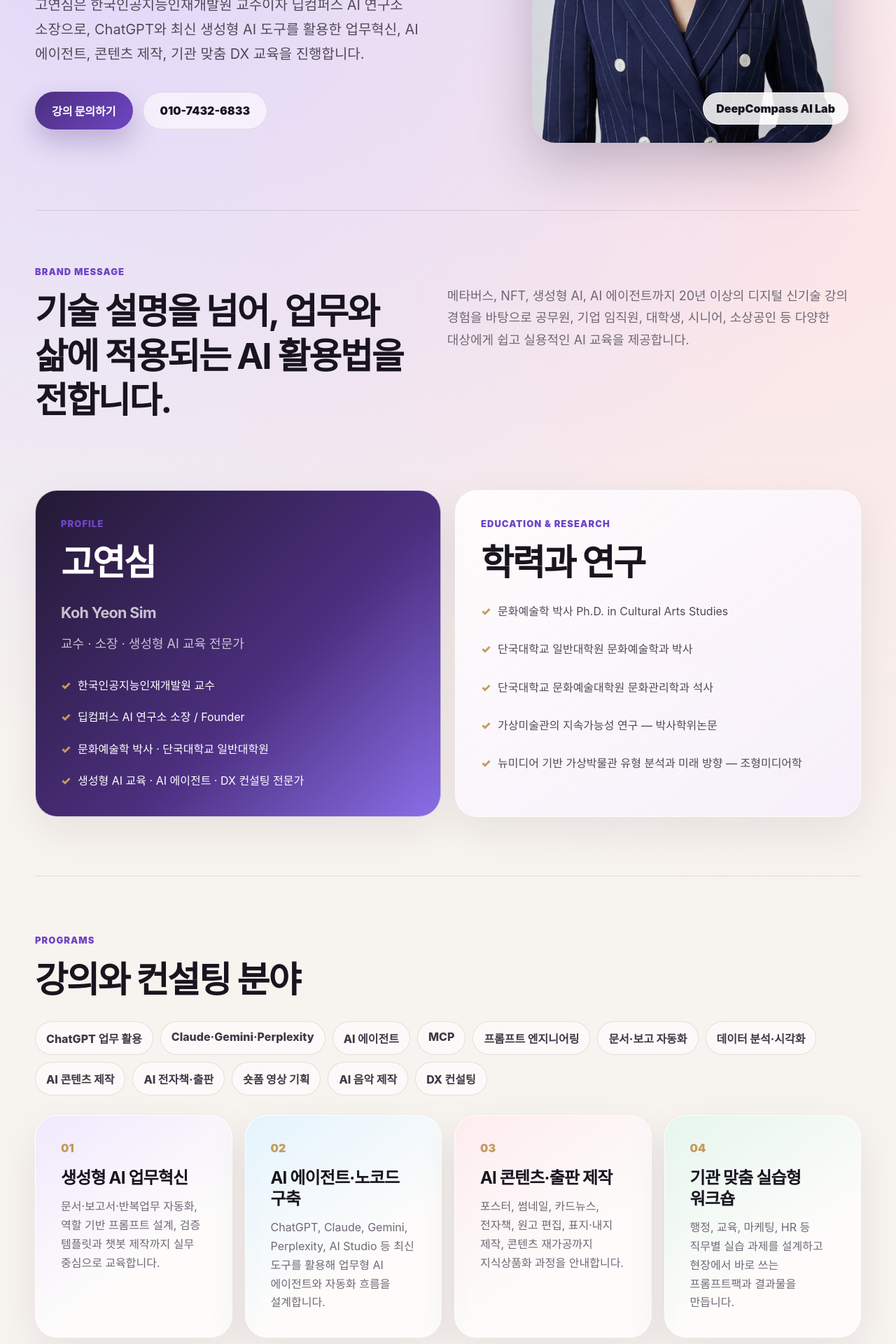
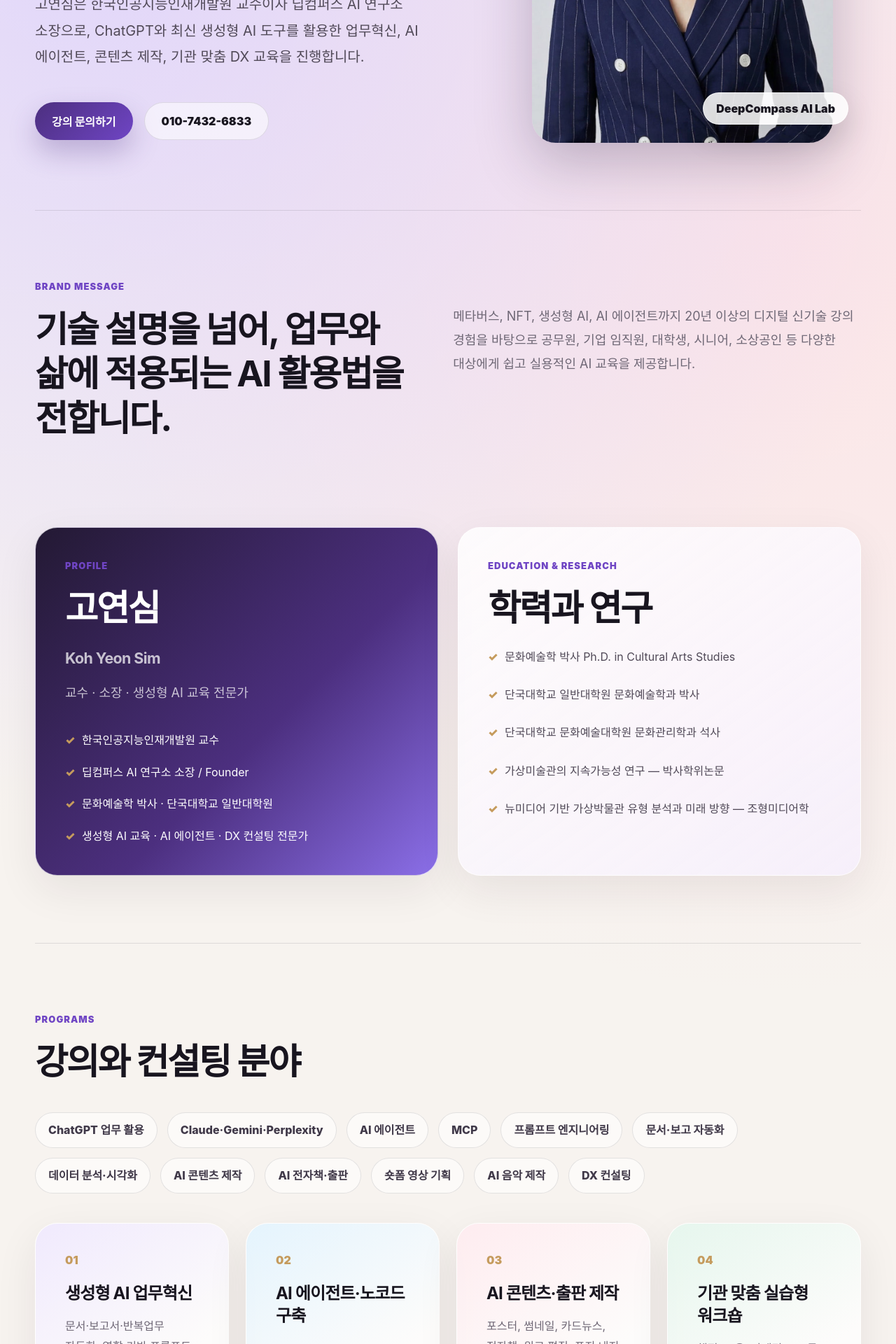
Before and after one commit to Shabley/goyeonsim-homepage, a React (Vite) app: page / in a window 1280 px wide. Shown: the part 460-2380 px from the top of the page at 70% size. Built offline with nearby package versions, Linux system fonts and the light colour scheme; a web font is replaced by a local one.

Commit message:
Unify spacious layout rhythm

```diff
--- a/src/styles.css
+++ b/src/styles.css
@@ -9,6 +9,8 @@
   --gold: #c59b5d;
   --card: rgba(255, 255, 255, 0.72);
   --line: rgba(24, 21, 31, 0.11);
+  --section-y: 96px;
+  --card-pad: 42px;
   font-family: Pretendard, -apple-system, BlinkMacSystemFont, 'Segoe UI', sans-serif;
   color: var(--ink);
   background: var(--bg);
@@ -39,13 +41,13 @@ main { width: min(1180px, calc(100% - 40px)); margin: 0 auto; }
 .nav div { display: flex; gap: 24px; font-weight: 700; color: #4b4652; }
 
 .hero { min-height: 78vh; display: grid; grid-template-columns: 1.08fr 0.92fr; gap: 72px; align-items: center; padding: 54px 0 96px; }
-.eyebrow, .sectionLabel { color: var(--violet); font-weight: 900; letter-spacing: 0.08em; text-transform: uppercase; font-size: 13px; margin: 0 0 14px; }
+.eyebrow, .sectionLabel { color: var(--violet); font-weight: 900; letter-spacing: 0.08em; text-transform: uppercase; font-size: 13px; margin: 0 0 18px; }
 h1 { font-family: Pretendard, -apple-system, BlinkMacSystemFont, 'Segoe UI', sans-serif; font-size: clamp(42px, 5.6vw, 76px); line-height: 1.12; letter-spacing: -0.055em; margin: 0; max-width: 780px; }
 h2 { font-size: clamp(30px, 4vw, 52px); line-height: 1.18; letter-spacing: -0.045em; margin: 0; }
-h3 { font-size: 24px; letter-spacing: -0.035em; margin: 18px 0 12px; line-height: 1.25; }
-p { line-height: 1.75; }
-.lead { font-size: 20px; color: #514a58; max-width: 680px; margin: 28px 0 0; }
-.ctaRow { display: flex; gap: 14px; flex-wrap: wrap; margin-top: 36px; }
+h3 { font-size: 24px; letter-spacing: -0.035em; margin: 22px 0 16px; line-height: 1.34; }
+p { line-height: 1.86; }
+.lead { font-size: 20px; color: #514a58; max-width: 680px; margin: 36px 0 0; line-height: 1.86; }
+.ctaRow { display: flex; gap: 16px; flex-wrap: wrap; margin-top: 46px; }
 .button { display: inline-flex; align-items: center; justify-content: center; height: 54px; padding: 0 24px; border-radius: 999px; font-weight: 900; }
 .primary { background: linear-gradient(135deg, var(--purple), var(--violet)); color: white; box-shadow: 0 18px 38px rgba(76, 47, 127, .28); }
 .ghost { border: 1px solid var(--line); background: rgba(255,255,255,.56); }
@@ -55,14 +57,14 @@ p { line-height: 1.75; }
 .portraitCard img { position: relative; width: min(430px, 100%); border-radius: 34px; box-shadow: 0 28px 80px rgba(36, 25, 54, .25); object-fit: cover; }
 .badge { position: absolute; right: 18px; bottom: 26px; background: rgba(255,255,255,.86); border: 1px solid rgba(255,255,255,.7); border-radius: 999px; padding: 12px 18px; font-weight: 900; box-shadow: 0 18px 44px rgba(0,0,0,.13); }
 
-.intro, .contact { display: grid; grid-template-columns: .95fr 1.05fr; gap: 54px; align-items: start; padding: 76px 0; border-top: 1px solid var(--line); }
+.intro, .contact { display: grid; grid-template-columns: .95fr 1.05fr; gap: 70px; align-items: start; padding: var(--section-y) 0; border-top: 1px solid var(--line); }
 .intro h2 { line-height: 1.24; max-width: 620px; }
-.intro p:last-child, .contact p { font-size: 18px; color: var(--muted); margin: 30px 0 0; }
-.grid.two { display: grid; grid-template-columns: 1fr 1fr; gap: 20px; padding: 20px 0 84px; }
-.panel, .service, .proof, .contactCard { background: var(--card); border: 1px solid rgba(255,255,255,.72); box-shadow: 0 20px 60px rgba(37, 31, 44, .08); border-radius: 32px; padding: 36px; }
+.intro p:last-child, .contact p { font-size: 18px; color: var(--muted); margin: 38px 0 0; line-height: 1.9; }
+.grid.two { display: grid; grid-template-columns: 1fr 1fr; gap: 28px; padding: 28px 0 var(--section-y); }
+.panel, .service, .proof, .contactCard { background: var(--card); border: 1px solid rgba(255,255,255,.72); box-shadow: 0 20px 60px rgba(37, 31, 44, .08); border-radius: 32px; padding: var(--card-pad); }
 .panel { background: linear-gradient(145deg, rgba(255,255,255,.84), rgba(246,239,255,.72)); }
 .panel.dark { background: linear-gradient(135deg, #231933, #4c2f7f 58%, #8b6fe8); color: white; }
-.role { color: rgba(255,255,255,.72); font-size: 18px; margin: 10px 0 30px; }
+.role { color: rgba(255,255,255,.72); font-size: 18px; margin: 16px 0 38px; line-height: 1.72; }
 h2 small { display: inline-block; font-size: .42em; letter-spacing: -0.03em; color: inherit; opacity: .72; margin-top: 8px; }
 .checkList { list-style: none; padding: 0; margin: 0; display: grid; gap: 18px; }
 .checkList li { line-height: 1.72; color: inherit; }
@@ -71,13 +73,13 @@ h2 small { display: inline-block; font-size: .42em; letter-spacing: -0.03em; col
 .educationPanel h2, .detailPanel h2 { margin-bottom: 24px; }
 .educationPanel .checkList, .detailPanel .checkList { gap: 24px; }
 .educationPanel .checkList li, .detailPanel .checkList li { line-height: 1.9; }
-.tagCloud { display: flex; flex-wrap: wrap; gap: 10px; margin-top: 28px; }
-.tagCloud.wide { margin: 0 0 28px; }
-.tagCloud span, .clientList span { border: 1px solid var(--line); background: rgba(255,255,255,.58); border-radius: 999px; padding: 11px 15px; font-weight: 800; color: #403949; }
+.tagCloud { display: flex; flex-wrap: wrap; gap: 14px; margin-top: 34px; }
+.tagCloud.wide { margin: 0 0 42px; }
+.tagCloud span, .clientList span { border: 1px solid var(--line); background: rgba(255,255,255,.58); border-radius: 999px; padding: 13px 18px; font-weight: 800; color: #403949; line-height: 1.45; }
 
-.services { padding: 80px 0; border-top: 1px solid var(--line); }
-.sectionHead { display: flex; justify-content: space-between; gap: 30px; align-items: end; margin-bottom: 30px; }
-.serviceGrid { display: grid; grid-template-columns: repeat(4, 1fr); gap: 18px; }
+.services { padding: var(--section-y) 0; border-top: 1px solid var(--line); }
+.sectionHead { display: flex; justify-content: space-between; gap: 42px; align-items: end; margin-bottom: 42px; }
+.serviceGrid { display: grid; grid-template-columns: repeat(4, 1fr); gap: 24px; }
 .service { position: relative; overflow: hidden; }
 .service::before { content: ''; position: absolute; inset: 0; opacity: .72; pointer-events: none; }
 .service:nth-child(1)::before { background: linear-gradient(145deg, rgba(232,222,255,.86), rgba(255,255,255,0) 62%); }
@@ -86,23 +88,29 @@ h2 small { display: inline-block; font-size: .42em; letter-spacing: -0.03em; col
 .service:nth-child(4)::before { background: linear-gradient(145deg, rgba(214,242,228,.82), rgba(255,255,255,0) 62%); }
 .service > * { position: relative; }
 .service span { color: var(--gold); font-weight: 900; }
-.service p { color: var(--muted); margin: 0; line-height: 1.68; }
+.service p { color: var(--muted); margin: 0; line-height: 1.82; }
 
-.proof { margin: 26px 0 80px; text-align: center; background: linear-gradient(135deg, rgba(255,255,255,.84), rgba(239,232,255,.78) 45%, rgba(216,244,231,.68)); }
+.proof { margin: 36px 0 var(--section-y); text-align: center; background: linear-gradient(135deg, rgba(255,255,255,.84), rgba(239,232,255,.78) 45%, rgba(216,244,231,.68)); }
 .proof h2 { max-width: 820px; margin: 0 auto; line-height: 1.24; }
 .clientList { display: flex; flex-wrap: wrap; justify-content: center; gap: 14px; margin-top: 42px; }
 
-.contact { padding-bottom: 110px; }
-.contactCard { display: grid; gap: 14px; align-self: stretch; align-content: center; background: linear-gradient(135deg, #18151f, #4c2f7f 58%, #8c6fe8); color: white; }
+.contact { padding-bottom: 120px; }
+.contactCard { display: grid; gap: 22px; align-self: stretch; align-content: center; background: linear-gradient(135deg, #18151f, #4c2f7f 58%, #8c6fe8); color: white; }
 .contactCard a { font-size: clamp(24px, 4vw, 40px); font-weight: 900; letter-spacing: -0.05em; }
 .contactCard small { color: rgba(255,255,255,.62); font-weight: 700; }
 
 @media (max-width: 900px) {
   main { width: min(100% - 24px, 680px); }
   .nav div { display: none; }
-  .hero, .intro, .grid.two, .contact { grid-template-columns: 1fr; gap: 30px; }
-  .hero { padding-top: 36px; }
+  .hero, .intro, .grid.two, .contact { grid-template-columns: 1fr; gap: 42px; }
+  .hero { padding-top: 42px; padding-bottom: 84px; }
+  .intro, .services, .contact { padding-top: 84px; padding-bottom: 84px; }
+  .grid.two { padding-top: 34px; padding-bottom: 84px; }
   .serviceGrid { grid-template-columns: 1fr; }
   .service h3 { font-size: 23px; }
-  .panel, .service, .proof, .contactCard { padding: 26px; border-radius: 24px; }
+  .panel, .service, .proof, .contactCard { padding: 30px; border-radius: 24px; }
+  .sectionHead { margin-bottom: 36px; }
+  .tagCloud.wide { margin-bottom: 36px; }
+  .proof { margin: 34px 0 84px; }
+  .clientList { margin-top: 36px; gap: 12px; }
 }
```
